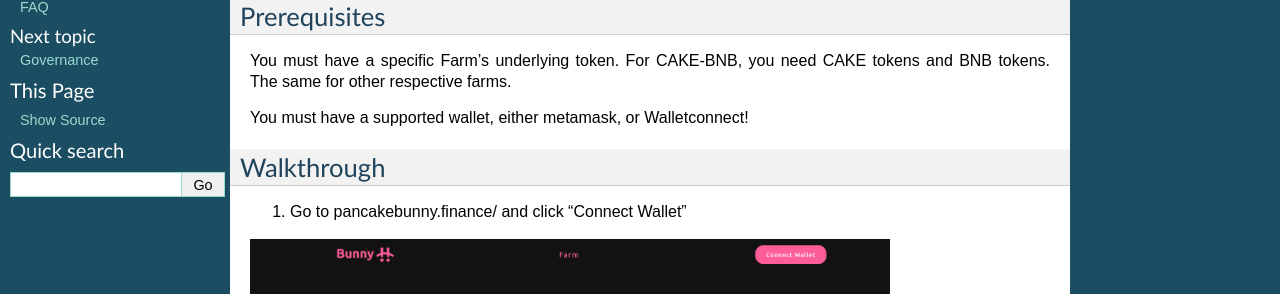
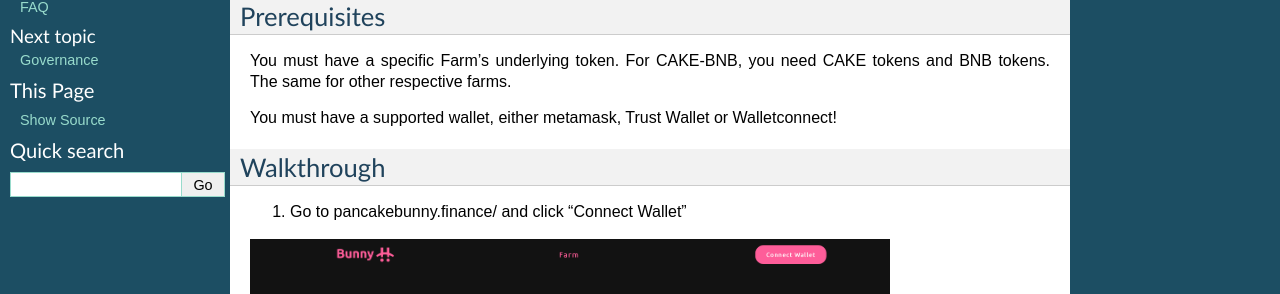
Before and after one commit to DefiEnginner/BannyFinance, a Sphinx documentation site: the page built from docs/guide.rst, in a window 1280 px wide and 900 px high. Shown: the part 192-486 px from the top of the window. Built offline with Sphinx 7.4.7, drawn with Linux system fonts in a browser that asks for light colours; some of the changed lines change nothing that is shown.

Commit message:
change image path

```diff
--- a/docs/guide.rst
+++ b/docs/guide.rst
@@ -12,7 +12,7 @@
 
 You must have a specific Farm’s underlying token. For CAKE-BNB, you need CAKE tokens and BNB tokens. The same for other respective farms.
 
-You must have a supported wallet, either metamask, or Walletconnect!
+You must have a supported wallet, either metamask, Trust Wallet or Walletconnect!
 
 
 Walkthrough
@@ -20,43 +20,43 @@
 
 1. Go to pancakebunny.finance/ and click "Connect Wallet"
 
-.. image:: guide_1.png
+.. image:: /images/guide_1.png
   :width: 640
   :alt: Connect Wallet
 
 2. Click either the Metamask or WalletConnect Icon depending on what you use
 
-.. image:: guide_2.png
+.. image:: /images/guide_2.png
   :width: 640
   :alt: Select Wallet
 
 3. Select the Farm you want to invest in
 
-.. image:: guide_3.png
+.. image:: /images/guide_3.png
   :width: 640
   :alt: Select Farm
 
 4. You need Flip Tokens (LP Tokens) (CAKE-BNB Flip, BUSD-BNB Flip, etc)
 
-.. image:: guide_4.png
+.. image:: /images/guide_4.png
   :width: 640
   :alt: Add Flip Tokens
 
 5. After receiving FLIP Tokens, enter the amount of tokens you want to deposit and click "Deposit"
 
-.. image:: guide_5.png
+.. image:: /images/guide_5.png
   :width: 640
   :alt: Deposit Flip Tokens
 
 6. Confirm the transaction with Metamask or WalletConnect
 
-.. image:: guide_6.png
+.. image:: /images/guide_6.png
   :width: 640
   :alt: Confirm TX
 
 7. View the transaction on BscScan and await the confirmation
 
-.. image:: guide_7.png
+.. image:: /images/guide_7.png
   :width: 640
   :alt: Wait for confirmation
 
```
Also changed, not shown: docs/guide_1.png (deleted), docs/guide_2.png (deleted), docs/guide_3.png (deleted), docs/guide_4.png (deleted), docs/guide_5.png (deleted), docs/guide_6.png (deleted), docs/guide_7.png (deleted), docs/images/guide_2.png, 1 other file.
